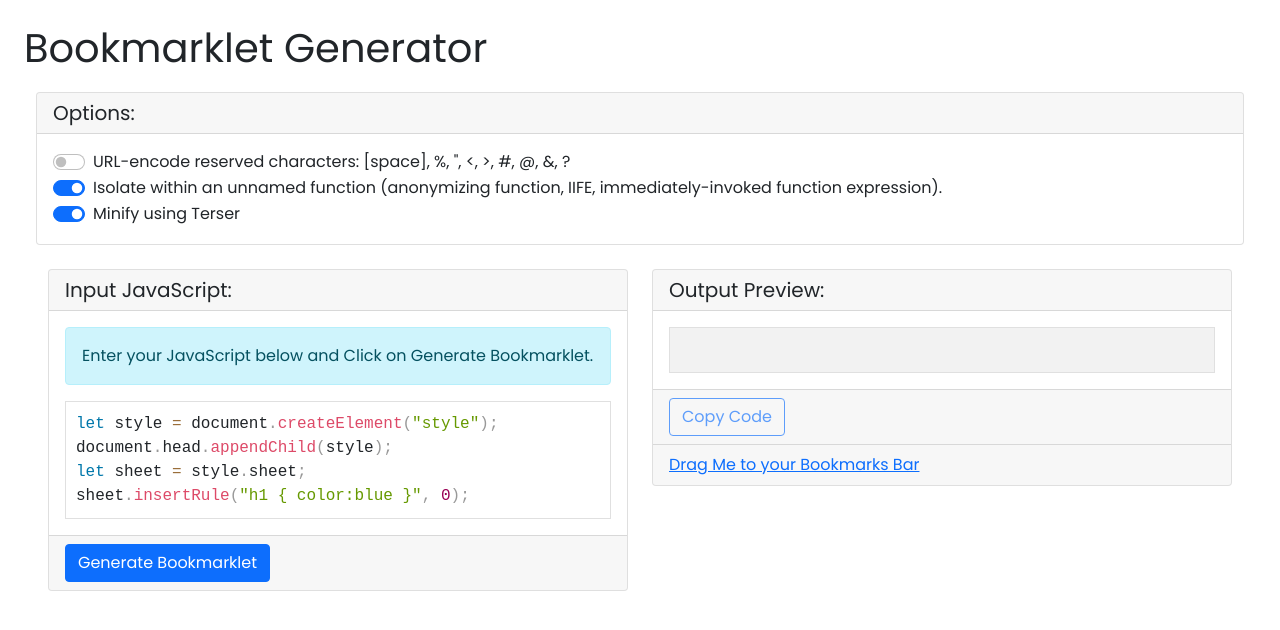
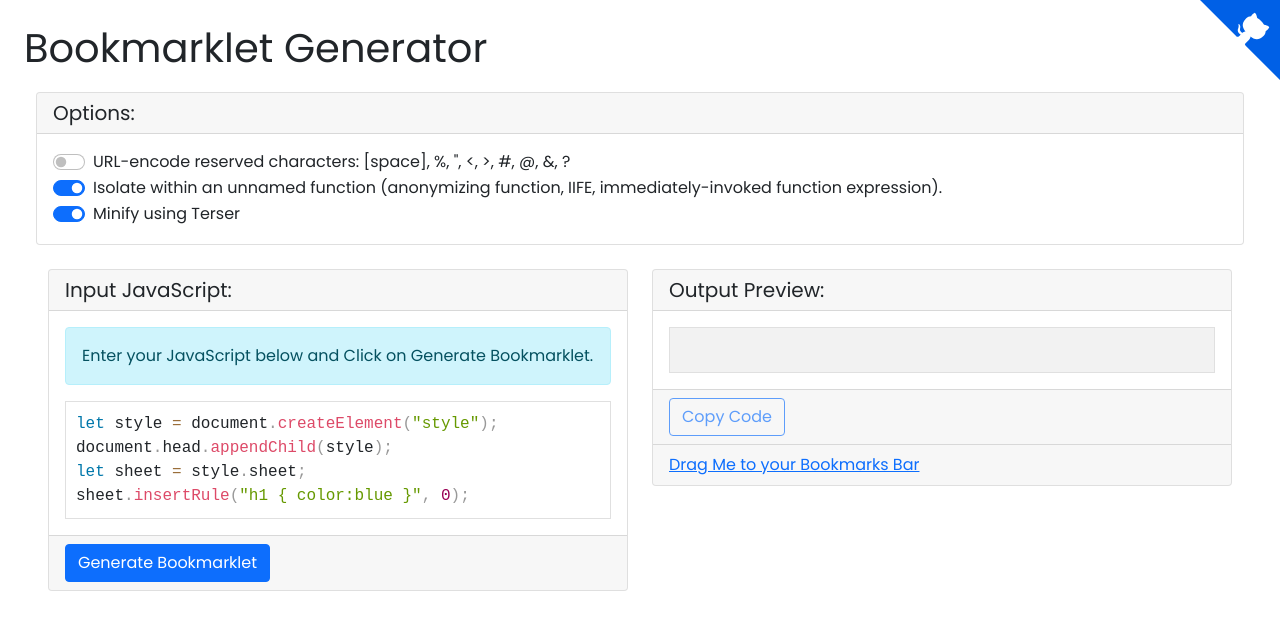
Before and after one commit to PsyGik/bookmarklet-manager, a React (Create React App) app: page / in a window 1280 px wide. Shown: the top 630 px of the page. Built offline with nearby package versions, Linux system fonts and the light colour scheme.

Commit message:
feat: add a fork me banner

```diff
--- a/src/App.js
+++ b/src/App.js
@@ -10,6 +10,7 @@
 const { minify } = require('terser');
 import { TERSER_CONFIG, SPECIAL_CHARACTERS } from './configs';
 import { Copier } from './copier';
+import { ForkMe } from './fork-me';
 
 const style = {
   fontFamily: '"Fira code", "Fira Mono", monospace'
@@ -67,6 +68,7 @@
 
   return (
     <div className="App">
+      <ForkMe />
       <h1>Bookmarklet Generator</h1>
       <section>
         <Card>
--- /dev/null
+++ b/src/fork-me.css
@@ -0,0 +1,25 @@
+.github-corner:hover .octo-arm {
+  animation: octocat-wave 560ms ease-in-out;
+}
+@keyframes octocat-wave {
+  0%,
+  100% {
+    transform: rotate(0);
+  }
+  20%,
+  60% {
+    transform: rotate(-25deg);
+  }
+  40%,
+  80% {
+    transform: rotate(10deg);
+  }
+}
+@media (max-width: 500px) {
+  .github-corner:hover .octo-arm {
+    animation: none;
+  }
+  .github-corner .octo-arm {
+    animation: octocat-wave 560ms ease-in-out;
+  }
+}
--- /dev/null
+++ b/src/fork-me.js
@@ -0,0 +1,39 @@
+import './fork-me.css';
+
+export const ForkMe = () => {
+  return (
+    <a
+      href="https://github.com/PsyGik/bookmarklet-manager"
+      class="github-corner"
+      target="_blank"
+      rel="noopener noreferrer"
+      aria-label="View source on GitHub">
+      <svg
+        width="80"
+        height="80"
+        viewBox="0 0 250 250"
+        style={{
+          fill: 'hsl(215, 100%, 45%)',
+          color: '#fff',
+          position: 'absolute',
+          top: 0,
+          border: 0,
+          right: 0
+        }}
+        aria-hidden="true">
+        <path d="M0,0 L115,115 L130,115 L142,142 L250,250 L250,0 Z"></path>
+        <path
+          d="M128.3,109.0 C113.8,99.7 119.0,89.6 119.0,89.6 C122.0,82.7 120.5,78.6 120.5,78.6 C119.2,72.0 123.4,76.3 123.4,76.3 C127.3,80.9 125.5,87.3 125.5,87.3 C122.9,97.6 130.6,101.9 134.4,103.2"
+          fill="currentColor"
+          style={{
+            transformOrigin: '130px 106px'
+          }}
+          class="octo-arm"></path>
+        <path
+          d="M115.0,115.0 C114.9,115.1 118.7,116.5 119.8,115.4 L133.7,101.6 C136.9,99.2 139.9,98.4 142.2,98.6 C133.8,88.0 127.5,74.4 143.8,58.0 C148.5,53.4 154.0,51.2 159.7,51.0 C160.3,49.4 163.2,43.6 171.4,40.1 C171.4,40.1 176.1,42.5 178.8,56.2 C183.1,58.6 187.2,61.8 190.9,65.4 C194.5,69.0 197.7,73.2 200.1,77.6 C213.8,80.2 216.3,84.9 216.3,84.9 C212.7,93.1 206.9,96.0 205.4,96.6 C205.1,102.4 203.0,107.8 198.3,112.5 C181.9,128.9 168.3,122.5 157.7,114.1 C157.9,116.9 156.7,120.9 152.7,124.9 L141.0,136.5 C139.8,137.7 141.6,141.9 141.8,141.8 Z"
+          fill="currentColor"
+          class="octo-body"></path>
+      </svg>
+    </a>
+  );
+};
```
